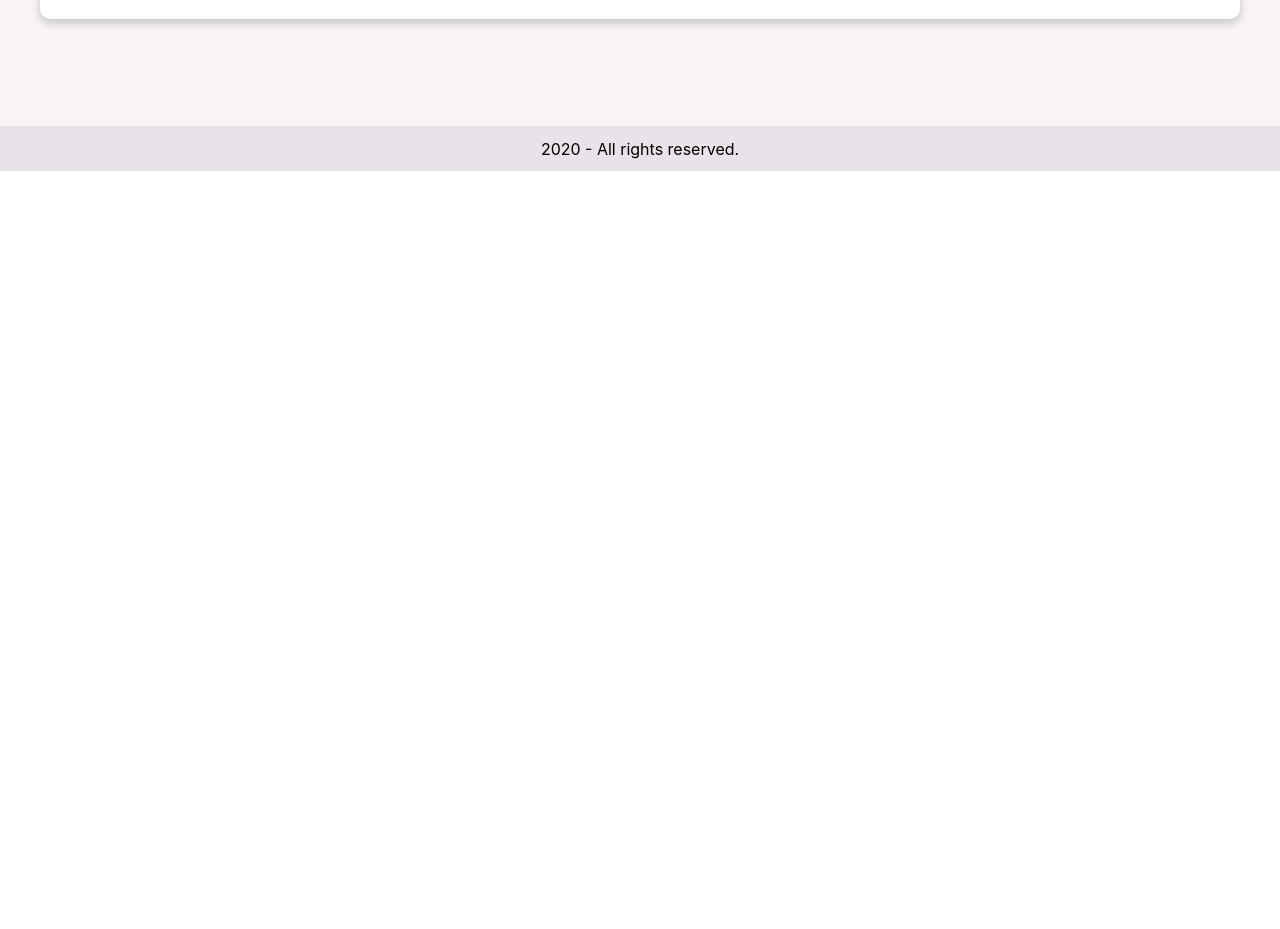
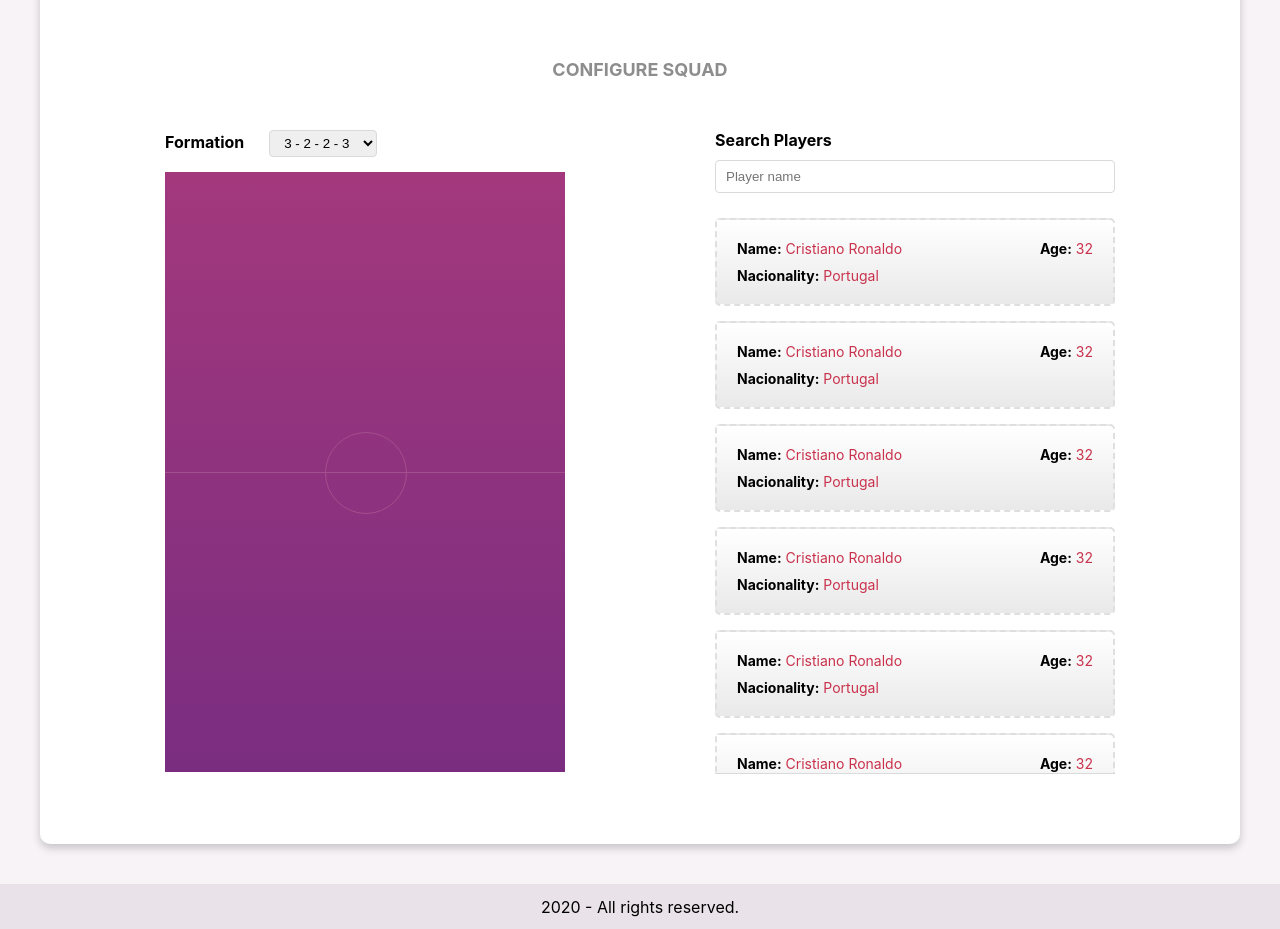
Before and after one commit to edsonsenna/squad-management, a React (Create React App) app: page /create in a window 1280 px wide. Shown: the part 629-1558 px from the top of the page. Before the commit the page ends 800 px from the top, so only its background shows below. Built offline with nearby package versions, Linux system fonts and the light colour scheme.

Commit message:
Creating search for players results wrapper

```diff
--- a/src/screens/Create/Create.css
+++ b/src/screens/Create/Create.css
@@ -1,4 +1,5 @@
-input[type='text'] {
+input[type='text'],
+select {
   border: 1px solid #dadada;
   border-radius: 4px;
   padding: 2px 10px;
@@ -34,7 +35,8 @@ input[type='text'] {
     align-items: center;
 }
 
-.team-info-title {
+.team-info-title,
+.squad-config-title {
   width: 100%;
   justify-content: center;
   font-size: 18px;
@@ -43,11 +45,13 @@ input[type='text'] {
   margin: 10px 0 50px 0;
 }
 
-.team-info-row {
+.team-info-row,
+.squad-config-row {
     display: flex;
     flex-direction: row;
     justify-content: space-between;
     width: 950px;
+    margin-bottom: 50px;
 }
 
 .first-column,
@@ -66,6 +70,10 @@ input[type='text'] {
     margin-bottom: 10px;
 }
 
+.type-label {
+    margin-left: 10px;
+}
+
 .real-option-label {
     margin-right: 50px;
 }
@@ -77,3 +85,61 @@ input[type='text'] {
 .tags-input {
     height: 135px;
 }
+
+.squad-formation > label {
+    margin-right: 25px;
+}
+
+.squad-formation-field {
+    margin-top: 15px;
+    height: 600px;
+    background: linear-gradient(180deg, rgba(163,56,125,1), rgba(122,45,128,1) 100%);
+    position: relative;
+}
+
+.squad-middle {
+    width: 100%;
+    height: 1px;
+    border-top: solid 1px #a44f8d;
+    position: absolute;
+    top: 50%;
+    left: 0;
+}
+
+.squad-middle-circle {
+    height: 80px;
+    width: 80px;
+    border: solid 1px #a44f8d;
+    border-radius: 50%;
+    position: absolute;
+    left: calc(50% - 40px);
+    top: calc(50% - 40px);
+}
+
+.search-results {
+    overflow-y: scroll;
+    height: 555px;
+    border-bottom: solid 1px #dadada;
+}
+
+.search-results-item {
+    padding: 20px;
+    background: linear-gradient(180deg, rgba(255,255,255,1), rgba(233,233,233,1) 100%);;
+    border: dashed 2px #dfdfdf;
+    border-radius: 5px;
+    font-size: 14px;
+    margin-bottom: 15px;
+}
+
+.first-item-row {
+    display: flex;
+    flex-direction: row;
+    justify-content: space-between;
+    margin-bottom: 10px;
+}
+
+.name-value,
+.age-value,
+.nacionatily-value {
+    color: #c9314c;
+}
--- a/src/screens/Create/Create.tsx
+++ b/src/screens/Create/Create.tsx
@@ -13,7 +13,7 @@ const Create = () => {
                 <div className="first-column">
                     <div className="input-field">
                         <label htmlFor="team-name"><b>Team Name</b></label>
-                        <input type="text" placeholder="Insert team name" className="team-name-input"/>
+                        <input id="team-name" type="text" placeholder="Insert team name" className="team-name-input"/>
                     </div>
 
                     <div className="editable-field">
@@ -27,17 +27,17 @@ const Create = () => {
                 <div className="second-column">
 
                     <div className="input-field">
-                        <label htmlFor="team-name"><b>Team Website</b></label>
-                        <input type="text" placeholder="http://myteam.com" className="team-website-input"/>
+                        <label htmlFor="team-website"><b>Team Website</b></label>
+                        <input id="team-website" type="text" placeholder="http://myteam.com" className="team-website-input"/>
                     </div>
 
                     <div className="radio-group-wrapper">
                         <div className="team-type-label"><b>Team Type</b></div>
                         <div className="radio-group">
                             <input type="radio" name="team-type" id="real"/>
-                            <label className="real-option-label" htmlFor="real">Real</label>
+                            <label className="type-label real-option-label" htmlFor="real">Real</label>
                             <input type="radio" name="team-type" id="fantasy"/>
-                            <label htmlFor="fantasy">Fantasy</label>
+                            <label className="type-label fantasy-option-label" htmlFor="fantasy">Fantasy</label>
                         </div>
                     </div>
 
@@ -49,6 +49,130 @@ const Create = () => {
                     </div>
                 </div>
             </div>
+            <div className="squad-config-title"><b>CONFIGURE SQUAD</b></div>
+            <div className="squad-config-row">
+                <div className="first-column">
+                    <div className="squad-formation">
+                        <label htmlFor="team-formation"><b>Formation</b></label>
+                        <select name="team-formation" id="team-formation">
+                            <option value="">3 - 2 - 2 - 3</option>
+                            <option value="">3 - 2 - 3 - 1</option>
+                            <option value="">3 - 4 - 3</option>
+                            <option value="">3 - 5 - 2</option>
+                            <option value="">4 - 2 - 3 - 1</option>
+                            <option value="">4 - 3 - 1 - 1</option>
+                            <option value="">4 - 3 - 2</option>
+                            <option value="">4 - 4 - 2</option>
+                            <option value="">4 - 5 - 1</option>
+                            <option value="">5 - 4 -1</option>
+                        </select>
+
+                        <div className="squad-formation-field">
+                            <div className="squad-middle"></div>
+                            <div className="squad-middle-circle"></div>
+                        </div>
+                    </div>
+                </div>
+                <div className="second-column">
+                    <div className="input-field">
+                        <label htmlFor="search-name"><b>Search Players</b></label>
+                        <input id="search-name" type="text" placeholder="Player name" className="search-name-input"/>
+                    </div>
+                    <div className="search-results">
+                        <div className="search-results-item">
+                            <div className="first-item-row">
+                                <div>
+                                    <span className="name-label"><b>Name:</b></span>&nbsp;<span className="name-value">Cristiano Ronaldo</span>
+                                </div>
+                                <div>
+                                    <span className="age-label"><b>Age:</b></span>&nbsp;<span className="age-value">32</span>
+                                </div>
+                            </div>
+                            <div className="second-item-row">
+                                <span className="nacionality-label"><b>Nacionality:</b></span>&nbsp;<span className="nacionatily-value">Portugal</span>
+                            </div>
+                        </div>
+                        <div className="search-results-item">
+                            <div className="first-item-row">
+                                <div>
+                                    <span className="name-label"><b>Name:</b></span>&nbsp;<span className="name-value">Cristiano Ronaldo</span>
+                                </div>
+                                <div>
+                                    <span className="age-label"><b>Age:</b></span>&nbsp;<span className="age-value">32</span>
+                                </div>
+                            </div>
+                            <div className="second-item-row">
+                                <span className="nacionality-label"><b>Nacionality:</b></span>&nbsp;<span className="nacionatily-value">Portugal</span>
+                            </div>
+                        </div>
+                        <div className="search-results-item">
+                            <div className="first-item-row">
+                                <div>
+                                    <span className="name-label"><b>Name:</b></span>&nbsp;<span className="name-value">Cristiano Ronaldo</span>
+                                </div>
+                                <div>
+                                    <span className="age-label"><b>Age:</b></span>&nbsp;<span className="age-value">32</span>
+                                </div>
+                            </div>
+                            <div className="second-item-row">
+                                <span className="nacionality-label"><b>Nacionality:</b></span>&nbsp;<span className="nacionatily-value">Portugal</span>
+                            </div>
+                        </div>
+                        <div className="search-results-item">
+                            <div className="first-item-row">
+                                <div>
+                                    <span className="name-label"><b>Name:</b></span>&nbsp;<span className="name-value">Cristiano Ronaldo</span>
+                                </div>
+                                <div>
+                                    <span className="age-label"><b>Age:</b></span>&nbsp;<span className="age-value">32</span>
+                                </div>
+                            </div>
+                            <div className="second-item-row">
+                                <span className="nacionality-label"><b>Nacionality:</b></span>&nbsp;<span className="nacionatily-value">Portugal</span>
+                            </div>
+                        </div>
+                        <div className="search-results-item">
+                            <div className="first-item-row">
+                                <div>
+                                    <span className="name-label"><b>Name:</b></span>&nbsp;<span className="name-value">Cristiano Ronaldo</span>
+                                </div>
+                                <div>
+                                    <span className="age-label"><b>Age:</b></span>&nbsp;<span className="age-value">32</span>
+                                </div>
+                            </div>
+                            <div className="second-item-row">
+                                <span className="nacionality-label"><b>Nacionality:</b></span>&nbsp;<span className="nacionatily-value">Portugal</span>
+                            </div>
+                        </div>
+                        <div className="search-results-item">
+                            <div className="first-item-row">
+                                <div>
+                                    <span className="name-label"><b>Name:</b></span>&nbsp;<span className="name-value">Cristiano Ronaldo</span>
+                                </div>
+                                <div>
+                                    <span className="age-label"><b>Age:</b></span>&nbsp;<span className="age-value">32</span>
+                                </div>
+                            </div>
+                            <div className="second-item-row">
+                                <span className="nacionality-label"><b>Nacionality:</b></span>&nbsp;<span className="nacionatily-value">Portugal</span>
+                            </div>
+                        </div>
+                        <div className="search-results-item">
+                            <div className="first-item-row">
+                                <div>
+                                    <span className="name-label"><b>Name:</b></span>&nbsp;<span className="name-value">Cristiano Ronaldo</span>
+                                </div>
+                                <div>
+                                    <span className="age-label"><b>Age:</b></span>&nbsp;<span className="age-value">32</span>
+                                </div>
+                            </div>
+                            <div className="second-item-row">
+                                <span className="nacionality-label"><b>Nacionality:</b></span>&nbsp;<span className="nacionatily-value">Portugal</span>
+                            </div>
+                        </div>
+                    </div>
+                </div>
+            </div>
         </Card>
     )
 }
```
